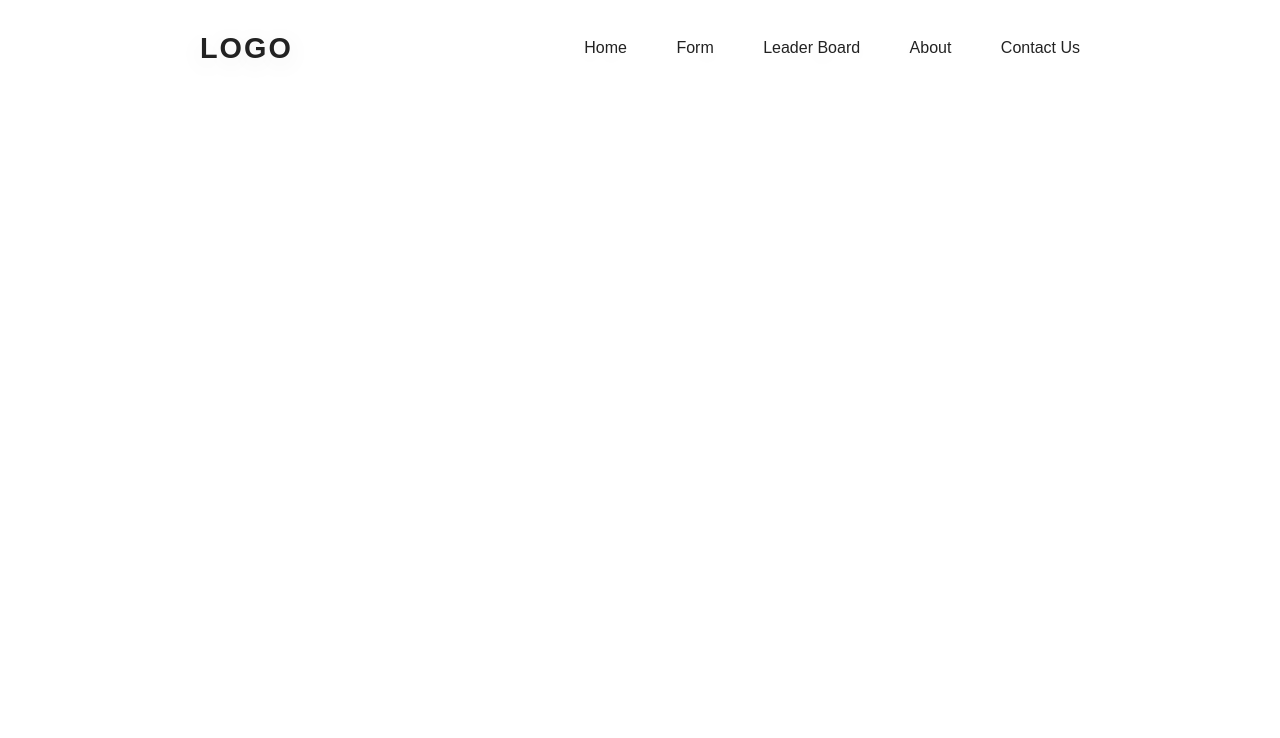
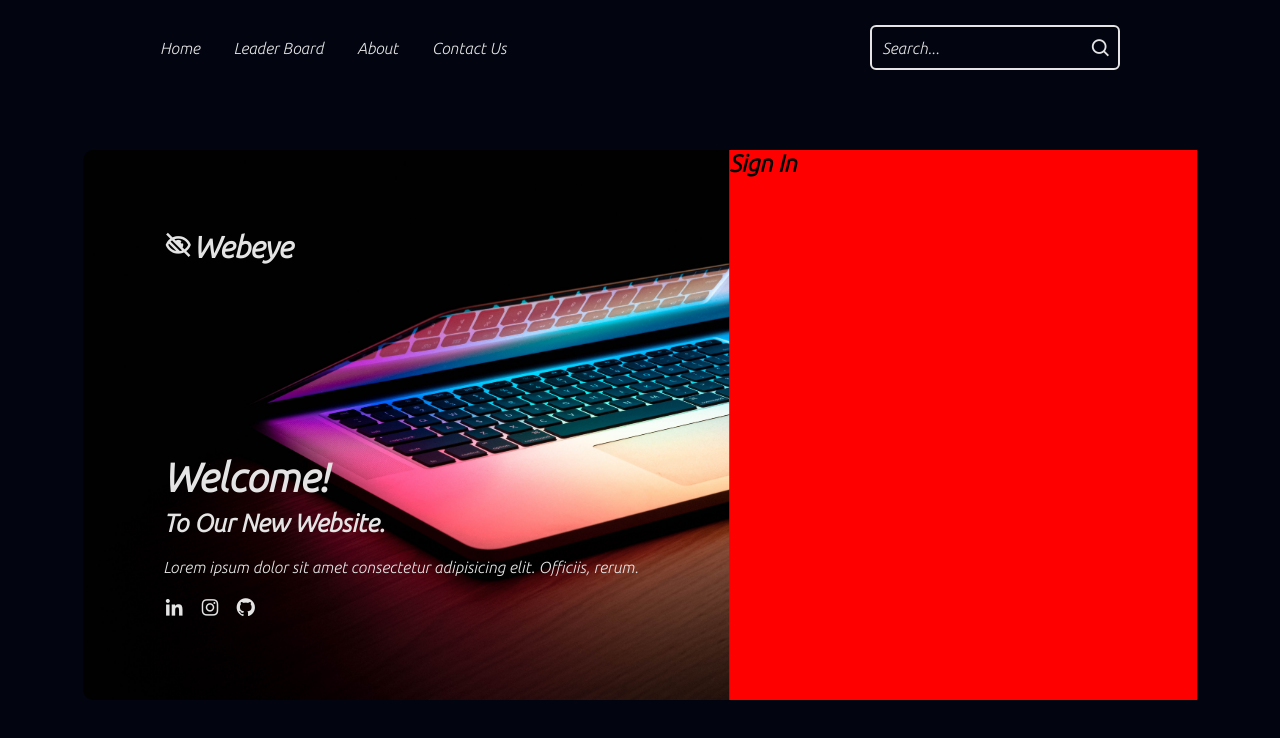
Before and after one commit to Satyam173/Landing-page, a plain HTML site: page index.html in a window 1280 px wide. Drawn offline with nearby package versions, Linux system fonts and the light colour scheme; a web font is replaced by a local one.

Commit message:
$th commit

```diff
--- a/index.html
+++ b/index.html
@@ -3,47 +3,47 @@
 <head>
     <meta charset="UTF-8">
     <meta name="viewport" content="width=device-width, initial-scale=1.0">
-    <title>Landing Page</title>
+    <title>Landing page</title>
     <link rel="stylesheet" href="style.css">
-    <link rel="stylesheet" href="swiper-bundle.min.css">
-    <link rel="stylesheet" href="https://unicons.iconscout.com/release/v4.0.8/css/line.css">
+    <link href='https://unpkg.com/boxicons@2.1.4/css/boxicons.min.css' rel='stylesheet'>
 </head>
 <body>
-    <header>
-        <div class="nav-bar">
-            <a href="" class="logo">Logo</a>
-                <div class="navigation">
-                    <div class="nav-items">
-                        <i class="uil uil-times nav-close-btn"></i>
-                        <a href="#"><i class="uil uil-home"></i>Home</a>
-                        <a href="#"><i class="uil uil-list-ul"></i>Form</a>
-                        <a href="#"><i class="uil uil-presentation-lines-alt"></i>Leader Board</a>
-                        <a href="#"><i class="uil uil-cloud-info"></i>About</a>
-                        <a href="#"><i class="uil uil-at"></i>Contact Us</a>
-                    </div>
-                </div>
-                <i class="uil uil-apps nav-menu-btn"></i>
-        </div>
+    <header class="header">
+        <nav class="navbar">
+            <a href="#">Home</a>
+            <a href="#">Leader Board</a>
+            <a href="#">About</a>
+            <a href="#">Contact Us</a>
+        </nav>
+
+        <form action="#" class="search-bar">
+            <input type="text" placeholder="Search...">
+            <button type="submit"><i class='bx bx-search'></i></button>
+        </form>
     </header>
 
-    <section class="home">
-        <div class="swiper bg-slider">
-            <div class="swiper-wrapper">
-              <div class="swiper-slide">
-                <img src="" />
-              </div>
-            </div>
-          </div>
+    <div class="container">
+        <div class="content">
+            <h2 class="logo"><i class='bx bx-low-vision' ></i>Webeye</h2>
 
-          <div thumbsSlider="" class="bg-slider-thumbs">
-            <div class="swiper-wrapper">
-                <div class="swiper-slide">
-                    <img src="" />
+            <div class="text-sci"><h2>
+                <br>Welcome!<br><span>To Our New Website.</span> </h2>
+                <p>Lorem ipsum dolor sit amet consectetur adipisicing elit. Officiis, rerum.</p>
+                <div class="social-icons">
+                    <a href="#"><i class='bx bxl-linkedin'></i></a>
+                    <a href="#"><i class='bx bxl-instagram' ></i></a>
+                    <a href="#"><i class='bx bxl-github' ></i></a>
                 </div>
             </div>
-          </div>
-    </section>
-    <script src="swiper-bundle.min.js"></script>
-    <script src="main.js"></script>
+        </div>
+
+        <div class="logreg-box">
+            <div class="form-box login">
+                <form action="#">
+                    <h2>Sign In</h2>
+                </form>
+            </div>
+        </div>
+    </div>
 </body>
 </html>
--- a/main.js
+++ /dev/null
@@ -1,19 +0,0 @@
-// swiper slider
-var swiper = new Swiper(".mySwiper", {
-    loop: true,
-    spaceBetween: 10,
-    slidesPerView: 4,
-    freeMode: true,
-    watchSlidesProgress: true,
-  });
-  var swiper2 = new Swiper(".mySwiper2", {
-    loop: true,
-    spaceBetween: 10,
-    navigation: {
-      nextEl: ".swiper-button-next",
-      prevEl: ".swiper-button-prev",
-    },
-    thumbs: {
-      swiper: swiper,
-    },
-  });
--- a/style.css
+++ b/style.css
@@ -1,79 +1,159 @@
+@import url('https://fonts.googleapis.com/css2?family=Delicious+Handrawn&family=Ubuntu:ital,wght@1,300&display=swap');
+
 *{
     margin: 0;
     padding: 0;
     box-sizing: border-box;
-    font-family: 'Poppins' , sans-serif;
+    font-family: 'Delicious Handrawn', cursive;
+    font-family: 'Poppins', sans-serif;
+    font-family: 'Ubuntu', sans-serif;
 }
 
-/*google fonts*/
-@import url('https://fonts.googleapis.com/css2?family=Indie+Flower&family=Poppins:ital,wght@0,100;0,200;0,300;0,400;0,500;0,600;0,700;0,800;0,900;1,100;1,200;1,300;1,400;1,500;1,600;1,700;1,800;1,900&family=Tilt+Prism&display=swap');
-
-/*Css variables*/
-:root{
-    --white-color:#fff;
-    --dark-color: #222;
-    --body-bg-color: #fff;
-    --section-bg-color:#202834;
-    --navigation-item-hover-color:#3b5378;
-
-    --text-shadow: 0 5px 25px rgba(0,0,0,0.1);
-    --box-shadow: 0 5px 25px rgba(0 0 0 / 20%);
-
-    --scroll-bar-color: #fff;
-    --scroll-thumb-color: #282f4e;
-    --scroll-thumb-hover-color: #454f6b;
+.header{
+    position: fixed;
+    top: 0;
+    left: 0;
+    width: 100%;
+    padding: 25px 12.5%;
+    background-color: transparent;
+    display: flex;
+    justify-content: space-between;
+    align-items: center;
+    z-index: 100;
 }
 
-/*main css*/
 body{
-    background: var(--body-bg-color);
+    background: #020410;
+}
+.navbar a{
+    position: relative;
+    font-size: 16px;
+    color: #e4e4e4;
+    text-decoration: none;
+    font-weight: 500;
+    margin-right: 30px;
+}
+.navbar a::after {
+    content: '';
+    position: absolute;
+    left: 0;
+    bottom: -6px;
+    width: 100%;
+    height: 2px;
+    background: #e4e4e4;
+    border-radius: 5px;
+    transform: translateY(10px);
+    opacity: 0;
+    transition: 0.5s;
 }
 
-/*header*/
-header{
-    z-index: 999;
-    position: fixed;
+.navbar a:hover::after{
+    transform: translateY(0);
+    opacity: 1;
+}
+
+.search-bar{
+    width: 250px;
+    height: 45px;
+    background: transparent;
+    border: 2px solid #e4e4e4;
+    border-radius: 6px;
+    display: flex;
+    align-items: center;
+}
+
+.search-bar input {
     width: 100%;
-    height: calc(5rem + 1rem);
+    background: transparent;
+    border: none;
+    outline: none;
+    font-size: 16px;
+    color: #e4e4e4;
+    padding-left: 10px;
+}
+
+.search-bar input::placeholder{
+    color: #e4e4e4;
+}
+
+.search-bar button{
+    width: 40px;
+    height: 100%;
+    background: transparent;
+    display: flex;
+    border: none;
+    outline: none;
+    justify-content: center;
+    align-items: center;
+    cursor: pointer;
+    /* margin-left: 100%;*/
+}
+.search-bar button i{
+    font-size: 22px;
+    color: #e4e4e4;
+}
+
+.container{
+    position: absolute;
+    width: 87%;
+    height: 550px;
+    background: url(background.jpg) no-repeat;
+    background-size: cover;
+    background-position: center;
+    top: 50%;
+    left: 50%;
+    transform: translate(-50%, -50%);
+    border-radius: 10px;
+    margin-top: 25px;
+}
+
+.container .content{
+    position: absolute;
     top: 0;
     left: 0;
+    width: 58%;
+    height: 100%;
+    background:transparent ;
+    padding: 80px;
+    color: #e4e4e4;
     display: flex;
-    justify-content: center;
+    justify-content: space-between;
+    flex-direction: column;
 }
 
-header .nav-bar{
-    position: relative;
-    width: 100%;
-    display: flex;
-    align-items: center;
-    justify-content: space-between;
-    padding: 0 200px;
-    transition: 0.3s ease;
-}
-.nav-close-btn , .nav-menu-btn{
-    display: none;
+.container .logreg-box{
+    position: absolute;
+    top: 0;
+    right: 0;
+    width: calc(100% - 58%);
+    height: 100%;
+    background: red;
 }
 
-.nav-bar .logo{
-    color: var(--dark-color);
-    font-size: 1.8em;
-    font-weight: 600;
-    letter-spacing: 2px;
-    text-transform: uppercase;
-    text-decoration: none;
-    text-shadow: var(--text-shadow);
+.content .logo{
+    font-size: 30px;
 }
 
-.navigation .nav-items a{
-    color: var(--dark-color);
-    font-size: 1rem;
-    text-decoration: none;
-    text-shadow: var(--text-shadow);
+.text-sci h2{
+    font-size: 40px;
+    line-height: 1;
 }
 
-.navigation .nav-items a i{
-    display: none;
+.text-sci h2 span{
+    font-size: 25px;
 }
-.navigation .nav-items a:not(:last-child){
-    margin-right: 45px;
+.text-sci p{
+    font-size: 16px;
+    margin: 20px 0;
 }
+
+.social-icons a i{
+     font-size: 22px;
+     color: #e4e4e4;
+     margin-right:10px ;
+     transition: .5 ease;
+}
+
+.social-icons a:hover i{
+    transform: scale(1.2);
+}
```
Also changed, not shown: background.jpg (added), ina (5).jpg (deleted), swiper-bundle.min.css (deleted), swiper-bundle.min.js (deleted).
